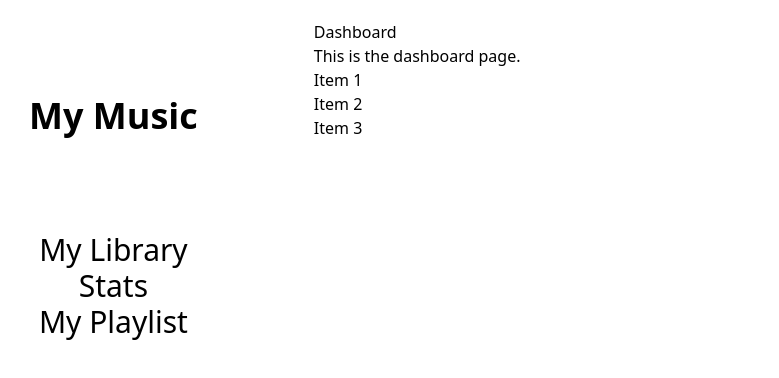
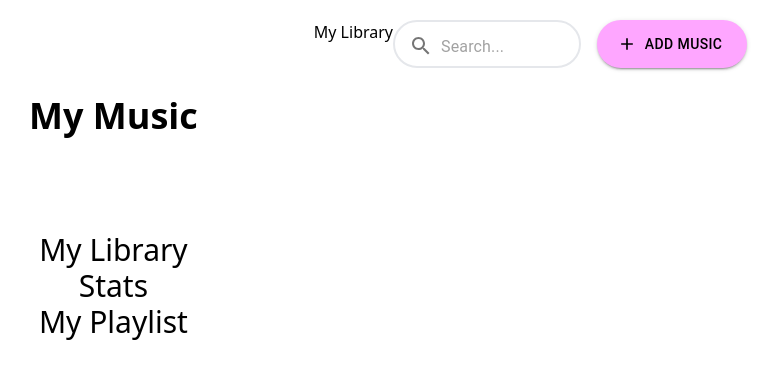
Before and after one commit to NaniBer/SongsApp, a React (Create React App) app in the folder frontend/: page / in a window 1280 px wide. Shown: the top 378 px of the page, without its empty margins (67-846 px from the left). Built offline with nearby package versions, Linux system fonts and the light colour scheme.

Commit message:
Started the frontend side

```diff
--- a/frontend/package.json
+++ b/frontend/package.json
@@ -3,6 +3,10 @@
   "version": "0.1.0",
   "private": true,
   "dependencies": {
+    "@emotion/react": "^11.13.0",
+    "@emotion/styled": "^11.13.0",
+    "@mui/icons-material": "^5.16.7",
+    "@mui/material": "^5.16.7",
     "@reduxjs/toolkit": "^2.2.7",
     "@testing-library/jest-dom": "^5.17.0",
     "@testing-library/react": "^13.4.0",
--- /dev/null
+++ b/frontend/src/components/SearchBar.tsx
@@ -0,0 +1,34 @@
+import React from "react";
+import TextField from "@mui/material/TextField";
+import InputAdornment from "@mui/material/InputAdornment";
+import SearchIcon from "@mui/icons-material/Search";
+
+interface SearchBarProps {
+  onSearch: (value: string) => void;
+}
+
+const SearchBar: React.FC<SearchBarProps> = ({ onSearch }) => {
+  return (
+    <TextField
+      variant="outlined"
+      placeholder="Search..."
+      fullWidth
+      onChange={(e) => onSearch(e.target.value)}
+      InputProps={{
+        startAdornment: (
+          <InputAdornment position="start">
+            <SearchIcon />
+          </InputAdornment>
+        ),
+        sx: {
+          "& .MuiOutlinedInput-notchedOutline": {
+            border: "none", // Removes the border
+          },
+          height: "48px",
+        },
+      }}
+    />
+  );
+};
+
+export default SearchBar;
--- a/frontend/src/pages/DashboardPage.tsx
+++ b/frontend/src/pages/DashboardPage.tsx
@@ -1,4 +1,7 @@
 import React from "react";
+import SearchBar from "../components/SearchBar";
+import Button from "@mui/material/Button";
+import AddIcon from "@mui/icons-material/Add";
 
 interface DashboardPageProps {
   title: string;
@@ -11,15 +14,42 @@ const DashboardPage: React.FC<DashboardPageProps> = ({
   description,
   items,
 }) => {
+  const handleSearch = (text: string) => {
+    console.log(text);
+  };
   return (
-    <div>
-      <h1>{title}</h1>
+    <div className="flex">
+      {/* <h1>{title}</h1>
       <p>{description}</p>
       <ul>
         {items.map((item, index) => (
           <li key={index}>{item}</li>
         ))}
-      </ul>
+      </ul> */}
+      <p>My Library</p>
+      <div className="">
+        <div className="flex gap-4">
+          <div className="rounded-full w-80 border-2 border-gray-200 h-12">
+            <SearchBar onSearch={handleSearch} />
+          </div>
+          <div className="rounded-full w-full">
+            <Button
+              startIcon={<AddIcon />}
+              variant="contained"
+              sx={{
+                borderRadius: "9999px",
+                height: "48px",
+                backgroundColor: "#fea6ff",
+                color: "black",
+                fontWeight: 550,
+                width: "150px",
+              }}
+            >
+              Add music
+            </Button>
+          </div>
+        </div>
+      </div>
     </div>
   );
 };
```
Also changed, not shown: 1 other file (tests, documents, lock files or other folders).
